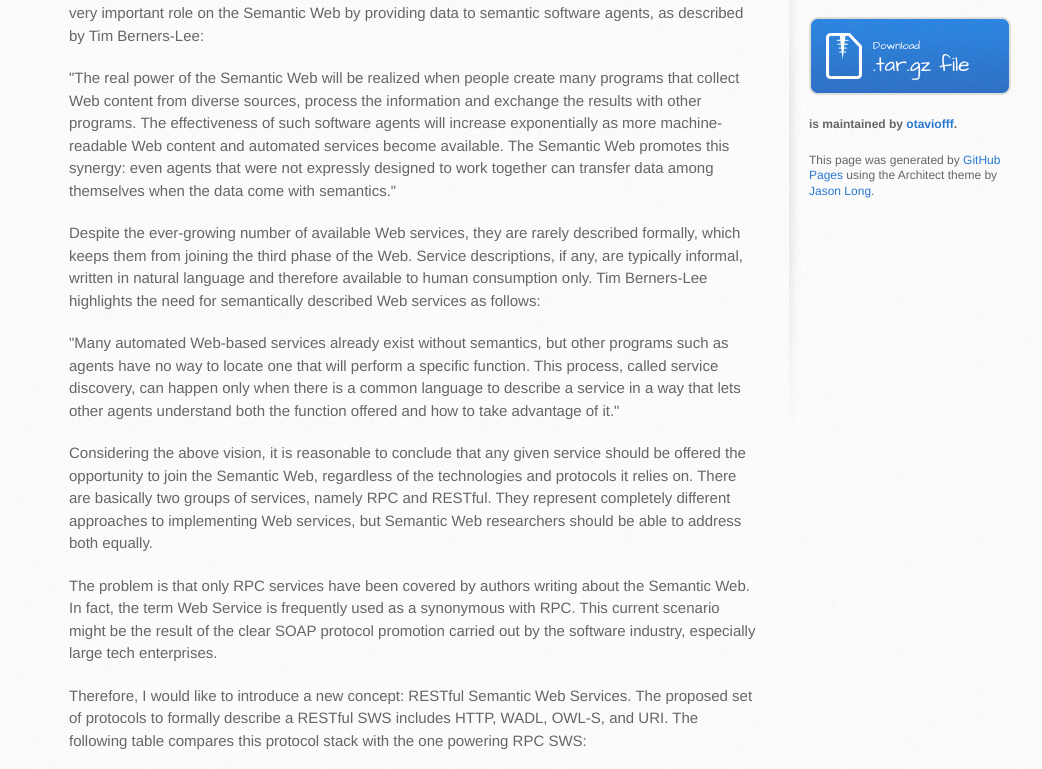
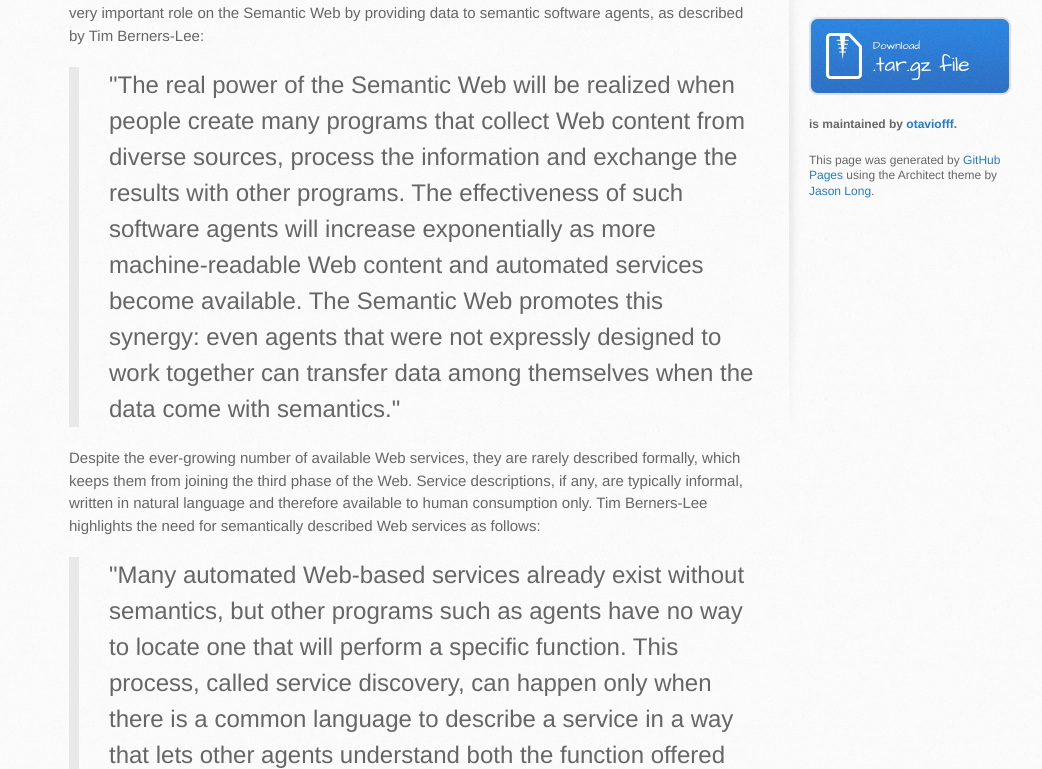
Before and after one commit to otaviofff/restful-grounding, a plain HTML site: page rationale.html in a window 1280 px wide. Shown: the part 421-1190 px from the top of the page, without its empty margins (101-1143 px from the left). Drawn offline with Linux system fonts and the light colour scheme.

Commit message:
Blockquote tages fixed.

```diff
--- a/rationale.html
+++ b/rationale.html
@@ -31,9 +31,9 @@
         <section id="main-content">
           <h1><a name="rationale" class="anchor" href="#rationale"><span class="octicon octicon-link"></span></a>Rationale</h1>
           <p>Web services are key elements in the fields of software engineering and code reuse. They also play a very important role on the Semantic Web by providing data to semantic software agents, as described by Tim Berners-Lee:</p>
-          <p class="blockquote">"The real power of the Semantic Web will be realized when people create many programs that collect Web content from diverse sources, process the information and exchange the results with other programs. The effectiveness of such software agents will increase exponentially as more machine-readable Web content and automated services become available. The Semantic Web promotes this synergy: even agents that were not expressly designed to work together can transfer data among themselves when the data come with semantics."</p>
+          <blockquote>"The real power of the Semantic Web will be realized when people create many programs that collect Web content from diverse sources, process the information and exchange the results with other programs. The effectiveness of such software agents will increase exponentially as more machine-readable Web content and automated services become available. The Semantic Web promotes this synergy: even agents that were not expressly designed to work together can transfer data among themselves when the data come with semantics."</blockquote>
           <p>Despite the ever-growing number of available Web services, they are rarely described formally, which keeps them from joining the third phase of the Web. Service descriptions, if any, are typically informal, written in natural language and therefore available to human consumption only. Tim Berners-Lee highlights the need for semantically described Web services as follows:</p>
-          <p class="blockquote">"Many automated Web-based services already exist without semantics, but other programs such as agents have no way to locate one that will perform a specific function. This process, called service discovery, can happen only when there is a common language to describe a service in a way that lets other agents understand both the function offered and how to take advantage of it."</p>
+          <blockquote>"Many automated Web-based services already exist without semantics, but other programs such as agents have no way to locate one that will perform a specific function. This process, called service discovery, can happen only when there is a common language to describe a service in a way that lets other agents understand both the function offered and how to take advantage of it."</blockquote>
           <p>Considering the above vision, it is reasonable to conclude that any given service should be offered the opportunity to join the Semantic Web, regardless of the technologies and protocols it relies on. There are basically two groups of services, namely RPC and RESTful. They represent completely different approaches to implementing Web services, but Semantic Web researchers should be able to address both equally.</p>
           <p>The problem is that only RPC services have been covered by authors writing about the Semantic Web. In fact, the term Web Service is frequently used as a synonymous with RPC. This current scenario might be the result of the clear SOAP protocol promotion carried out by the software industry, especially large tech enterprises.</p>
           <p>Therefore, I would like to introduce a new concept: RESTful Semantic Web Services. The proposed set of protocols to formally describe a RESTful SWS includes HTTP, WADL, OWL-S, and URI. The following table compares this protocol stack with the one powering RPC SWS:</p>
```
